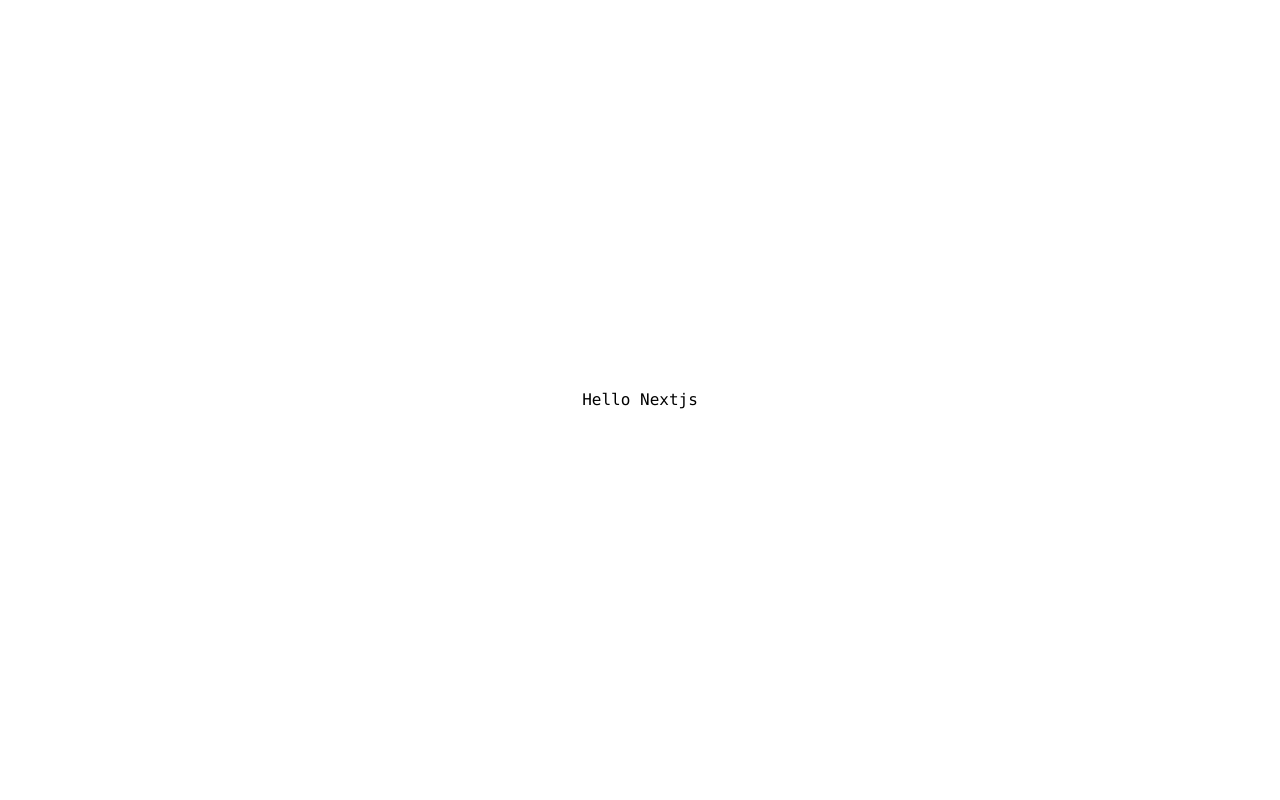
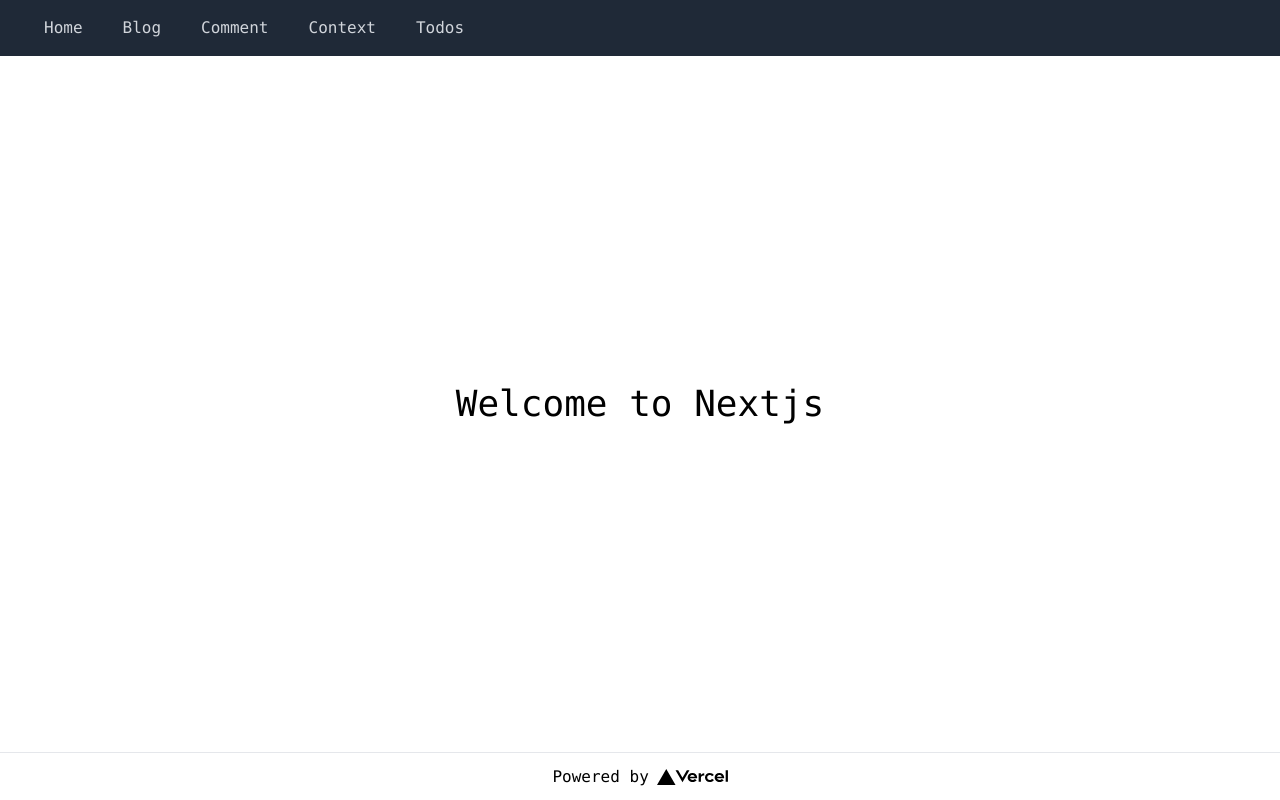
Before and after one commit to supunic/nextjs_testing, a Next.js app: page / in a window 1280 px wide. Built offline with nearby package versions, Linux system fonts and the light colour scheme.

Commit message:
fix: index.tsx

```diff
--- a/pages/index.tsx
+++ b/pages/index.tsx
@@ -1,8 +1,10 @@
+import Layout from '../components/Layout'
+
 const Home: React.FC = () => {
   return (
-    <div className="flex justify-center items-center flex-col min-h-screen font-mono">
-      Hello Nextjs
-    </div>
+    <Layout title="Home">
+      <p className="text-4xl">Welcome to Nextjs</p>
+    </Layout>
   )
 }
 export default Home
```
Also changed, not shown: 1 other file (tests, documents, lock files or other folders).
